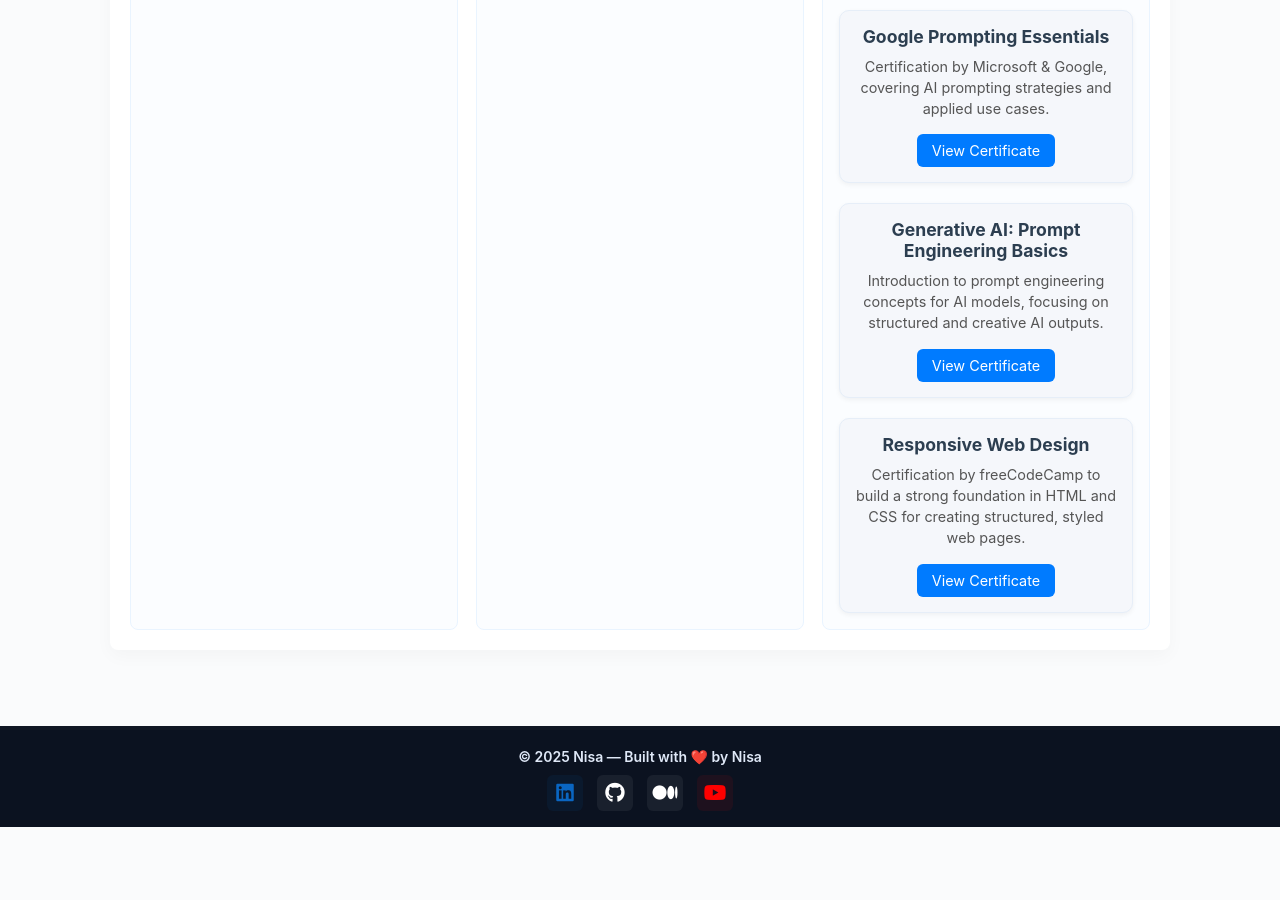
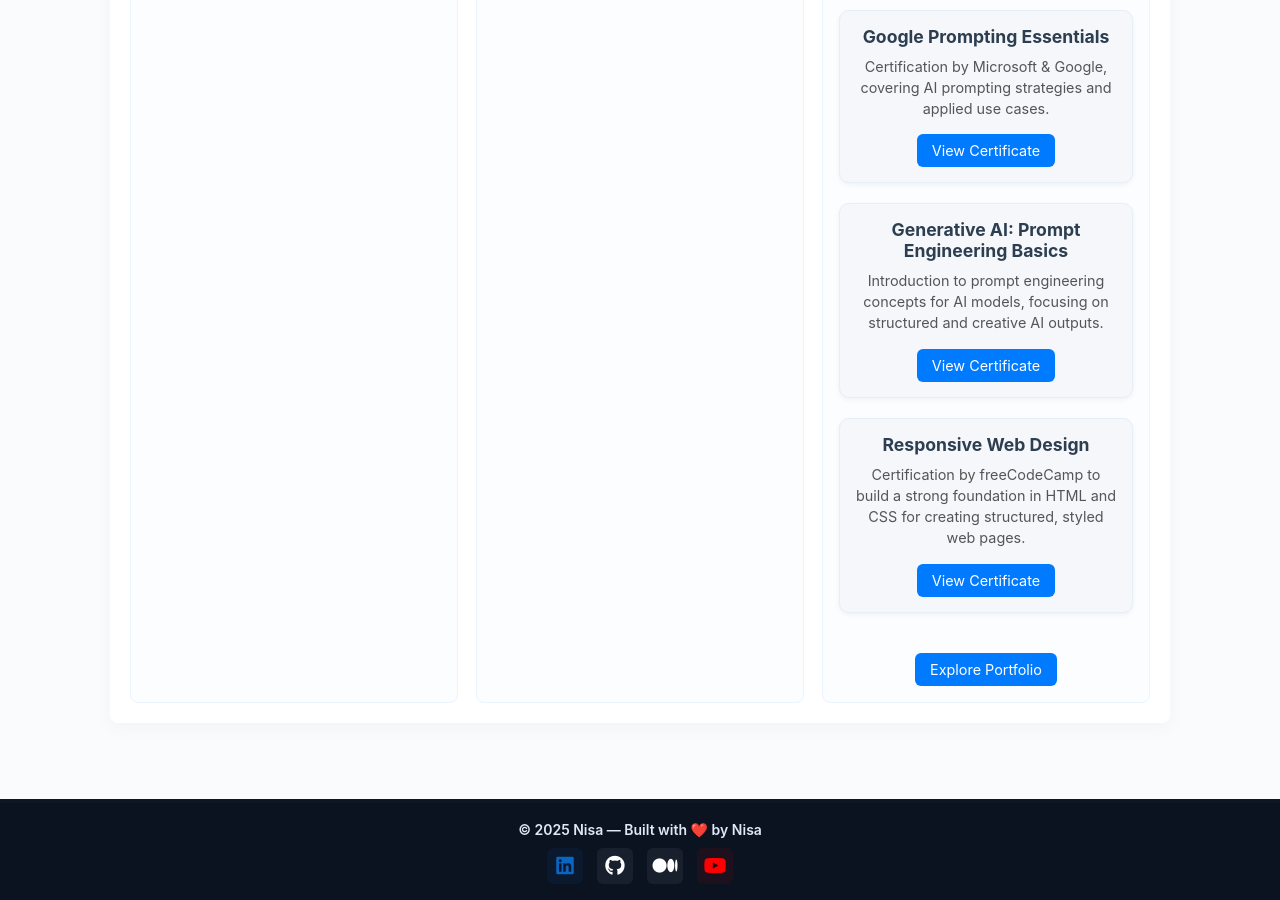
Before and after one commit to tabassumunnisa19/My_Personal_Website, a Jekyll site: the page about.html, which Jekyll copies as it is, in a window 1280 px wide and 900 px high, scrolled down 1298 px. Built offline with Jekyll 4.4.1, drawn with Linux system fonts in a browser that asks for light colours; before the commit the page ends 2125 px from its top, so only the background shows below that.

Commit message:
Update about.html

```diff
--- a/about.html
+++ b/about.html
@@ -95,6 +95,10 @@
       <p>Certification by freeCodeCamp to build a strong foundation in HTML and CSS for creating structured, styled web pages.</p>
       <a href="https://freecodecamp.org/certification/tabassumunnisa/responsive-web-design" target="_blank" class="cert-btn">View Certificate</a>
     </div>
+    <div style="text-align:center; margin-top:20px;">
+  <a href="portfolio.html" class="cert-btn">Explore Portfolio</a>
+</div>
+
   </div>
 </div>
       </div>
```
